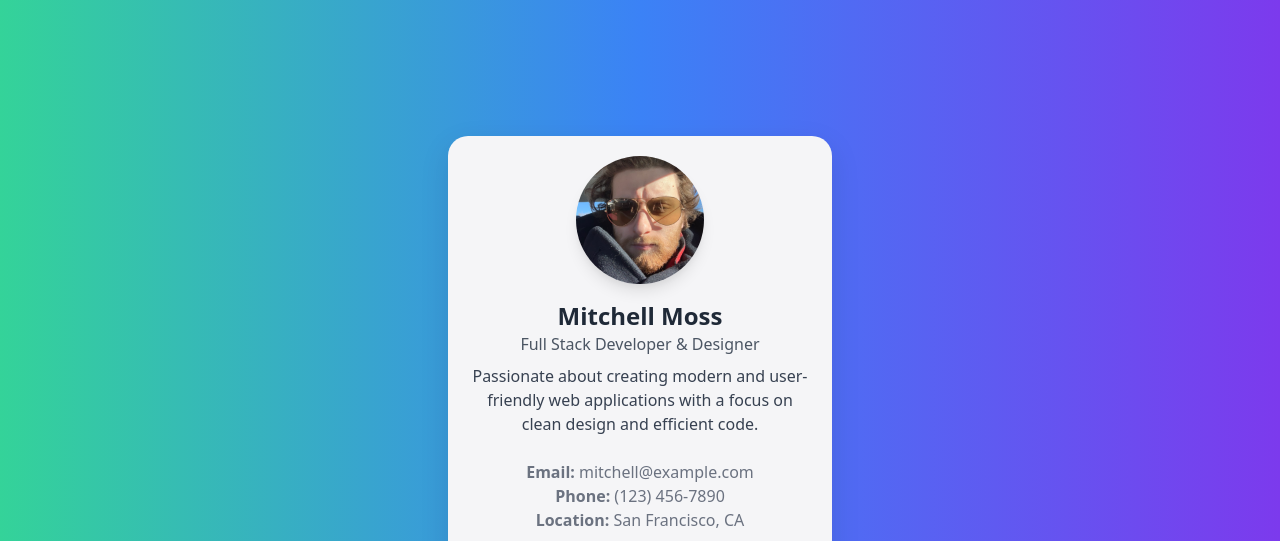
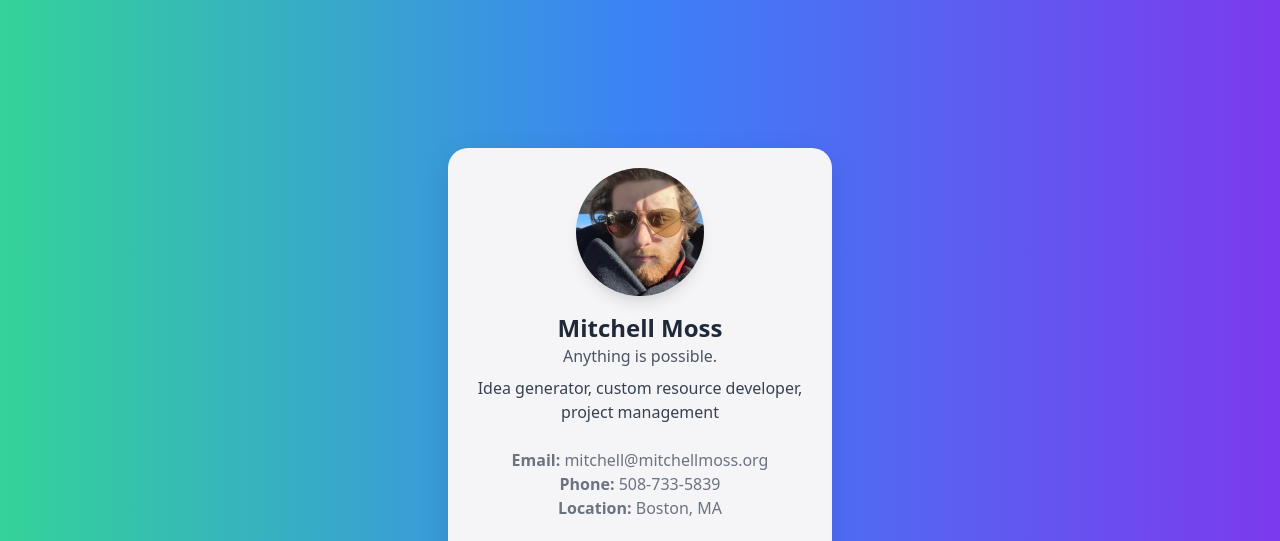
Before and after one commit to mitchellmoss/ProfileCard, a plain HTML site: page index.html in a window 1280 px wide. Shown: the top 541 px of the page. Drawn offline with nearby package versions, Linux system fonts and the light colour scheme.

Commit message:
refactor: Update personal information in index.html

```diff
--- a/index.html
+++ b/index.html
@@ -33,13 +33,13 @@
       <img src="photo.jpeg" alt="Profile Picture" class="w-full h-full object-cover">
     </div>
     <h2 class="text-2xl font-semibold text-gray-800">Mitchell Moss</h2>
-    <p class="text-gray-600 mb-2">Full Stack Developer & Designer</p>
-    <p class="text-gray-700 mb-6">Passionate about creating modern and user-friendly web applications with a focus on clean design and efficient code.</p>
+    <p class="text-gray-600 mb-2">Anything is possible.</p>
+    <p class="text-gray-700 mb-6">Idea generator, custom resource developer, project management</p>
 
     <div class="mb-6">
-      <p class="text-gray-500"><strong>Email:</strong> mitchell@example.com</p>
-      <p class="text-gray-500"><strong>Phone:</strong> (123) 456-7890</p>
-      <p class="text-gray-500"><strong>Location:</strong> San Francisco, CA</p>
+      <p class="text-gray-500"><strong>Email:</strong> mitchell@mitchellmoss.org</p>
+      <p class="text-gray-500"><strong>Phone:</strong> 508-733-5839</p>
+      <p class="text-gray-500"><strong>Location:</strong> Boston, MA</p>
     </div>
 
     <div class="flex justify-center space-x-4 mb-6">
```
